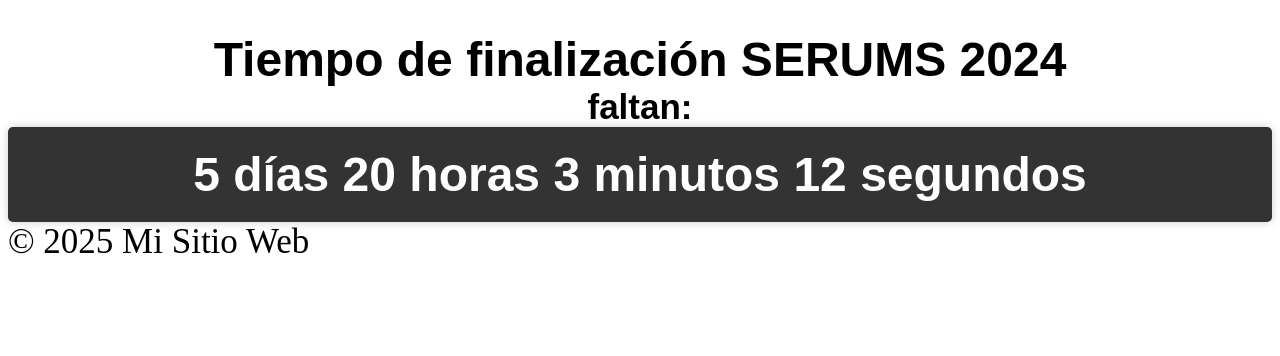
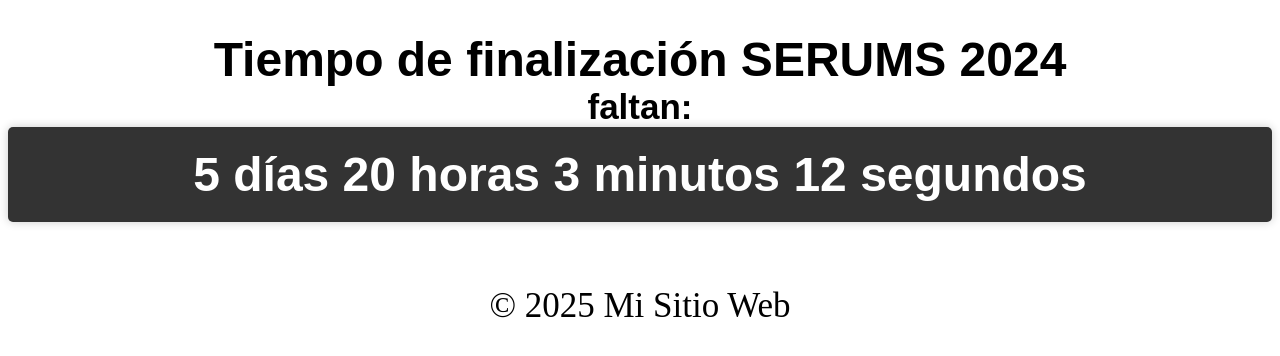
Before and after one commit to esmz1710/finish, a plain HTML site: page index.html in a window 1280 px wide. Drawn offline with Linux system fonts and the light colour scheme.

Commit message:
Update style.css

```diff
--- a/style.css
+++ b/style.css
@@ -30,7 +30,10 @@ p{
 #countdown span:first-child {
   margin-left: 0;
 }
-
+footer{
+  text-align:center;
+  margin-top:4rem;
+}
 #countdown span:last-child {
   margin-right: 0;
 }
```
